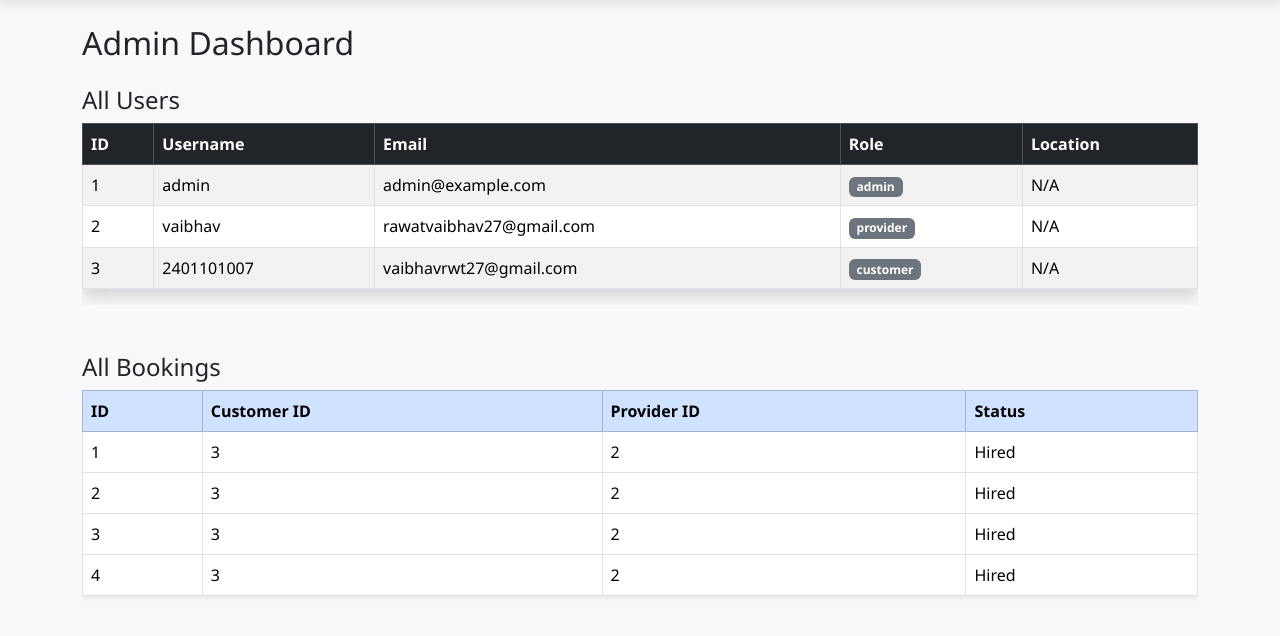
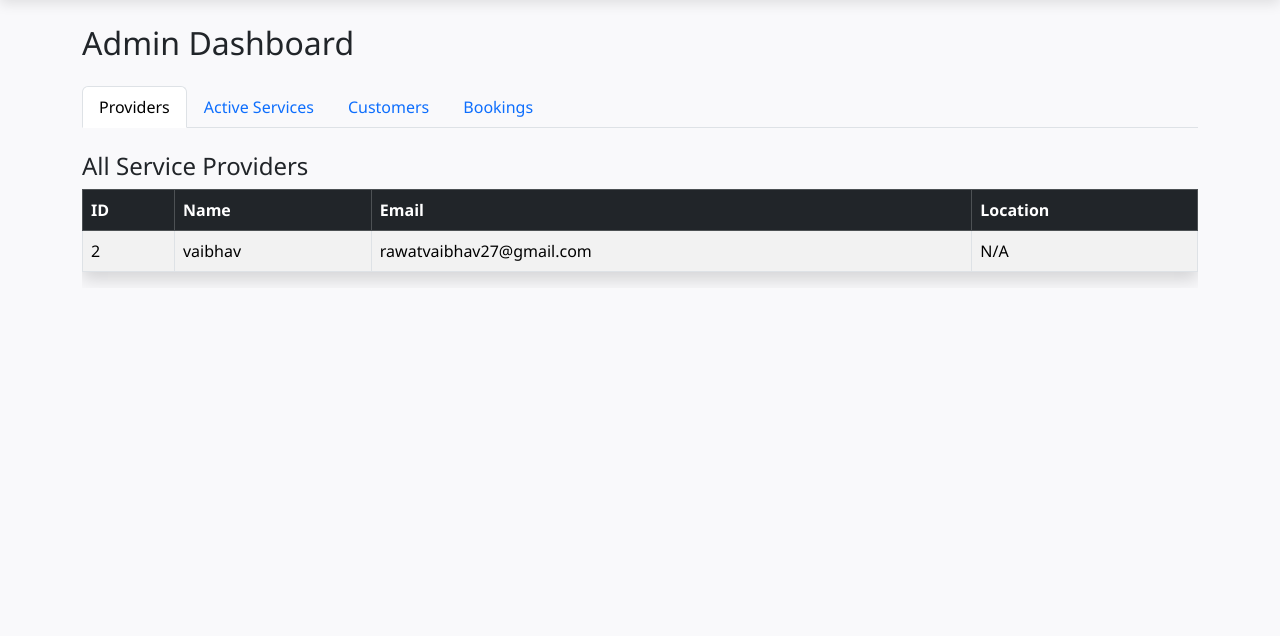
Before and after one commit to VaibhavRawat27/LocalLink-Smart-Local-Services-Platform, a Flask app: page /admin in a window 1280 px wide. Shown: the part 56-692 px from the top of the page. Run offline with Flask 3, Linux system fonts and the light colour scheme; a user stored in the database is signed in; data comes from the database, SQL or seed files in the repository; both versions use the stored data as it was after the commit.

Commit message:
update code

```diff
--- a/app.py
+++ b/app.py
@@ -4,6 +4,8 @@ from flask_login import LoginManager, UserMixin, login_user, login_required, log
 from werkzeug.security import generate_password_hash, check_password_hash
 from datetime import datetime
 import os
+from sqlalchemy.sql import func
+
 
 # -------------------- Flask Setup --------------------
 app = Flask(__name__)
@@ -40,12 +42,22 @@ class Service(db.Model):
 
     provider = db.relationship('User', backref='services')
 
+    @property
+    def avg_rating(self):
+        avg = db.session.query(func.avg(Booking.rating)).filter(
+            Booking.service_id == self.id,
+            Booking.rating > 0
+        ).scalar()
+        return round(avg, 1) if avg else 0
+
 class Booking(db.Model):
     id = db.Column(db.Integer, primary_key=True)
     customer_id = db.Column(db.Integer, db.ForeignKey('user.id'))
     provider_id = db.Column(db.Integer, db.ForeignKey('user.id'))
     service_id = db.Column(db.Integer, db.ForeignKey('service.id'))
     status = db.Column(db.String(50), default='Pending')
+    rating = db.Column(db.Integer, default=0)  # ⭐ NEW FIELD (0 means not rated yet)
+
 
 class Chat(db.Model):
     id = db.Column(db.Integer, primary_key=True)
@@ -63,7 +75,10 @@ def load_user(user_id):
 
 @app.route('/')
 def index():
-    return render_template('index.html')
+    services = Service.query.filter_by(is_available=True).all()
+    return render_template('index.html', services=services)
+
+
 
 @app.route('/register', methods=['GET', 'POST'])
 def register():
@@ -94,8 +109,15 @@ def login():
 
         login_user(user)
         flash('Logged in successfully!', 'success')
-        return redirect(url_for('index'))
+
+        # ✅ Redirect based on role
+        if user.role == "admin":
+            return redirect(url_for('admin'))
+        else:
+            return redirect(url_for('index'))
+
     return render_template('login.html')
+
 
 @app.route('/logout')
 @login_required
@@ -139,8 +161,9 @@ def services():
     if location:
         services = services.filter(Service.location.contains(location))
 
-    services = services.all()
+    services = services.all()  # ✅ Just fetch directly, no manual avg_rating assignment
     return render_template('services.html', services=services)
+
 
 @app.route('/hire/<int:service_id>')
 @login_required
@@ -149,8 +172,8 @@ def hire(service_id):
     new_booking = Booking(customer_id=current_user.id, provider_id=service.provider_id, service_id=service.id, status="Hired")
     db.session.add(new_booking)
     db.session.commit()
-    flash(f'You hired {service.name}! Chat is now enabled.', 'success')
-    return redirect(url_for('chat', provider_id=service.provider_id))
+    # flash(f'You hired {service.name}! Chat is now enabled.', 'success')
+    return redirect(url_for('rate_service', booking_id=new_booking.id))
 
 # ----------- Chat System ------------
 
@@ -168,6 +191,28 @@ def chat(provider_id):
     provider = User.query.get(provider_id)
     return render_template('chat.html', chats=chats, provider=provider)
 
+@app.route('/rate/<int:booking_id>', methods=['GET', 'POST'])
+@login_required
+def rate_service(booking_id):
+    booking = Booking.query.get_or_404(booking_id)
+
+    if booking.customer_id != current_user.id:
+        flash("You can only rate your own bookings.", "danger")
+        return redirect(url_for('index'))
+
+    if request.method == 'POST':
+        rating = int(request.form['rating'])
+        if 1 <= rating <= 5:
+            booking.rating = rating
+            db.session.commit()
+            flash("Thank you for rating!", "success")
+            return redirect(url_for('index'))
+        else:
+            flash("Invalid rating.", "danger")
+
+    return render_template('rate_service.html', booking=booking)
+
+
 # ----------- Admin Dashboard ------------
 
 @app.route('/admin')
@@ -176,9 +221,18 @@ def admin():
     if current_user.role != 'admin':
         flash('Admin access only.', 'danger')
         return redirect(url_for('index'))
-    users = User.query.all()
+
+    providers = User.query.filter_by(role='provider').all()
+    customers = User.query.filter_by(role='customer').all()
+    active_services = Service.query.filter_by(is_available=True).all()
     bookings = Booking.query.all()
-    return render_template('admin_dashboard.html', users=users, bookings=bookings)
+
+    return render_template('admin_dashboard.html',
+                           providers=providers,
+                           customers=customers,
+                           active_services=active_services,
+                           bookings=bookings)
+
 
 # -------------------- Run & Auto Admin Creation --------------------
 
--- a/templates/admin_dashboard.html
+++ b/templates/admin_dashboard.html
@@ -2,32 +2,109 @@
 {% block content %}
 <h2 class="mb-4">Admin Dashboard</h2>
 
-<h4>All Users</h4>
-<div class="table-responsive mb-5">
+<!-- ✅ Tabs Navigation -->
+<ul class="nav nav-tabs mb-4" id="adminTabs" role="tablist">
+    <li class="nav-item" role="presentation">
+        <button class="nav-link active" id="providers-tab" data-bs-toggle="tab" data-bs-target="#providers" type="button" role="tab">Providers</button>
+    </li>
+    <li class="nav-item" role="presentation">
+        <button class="nav-link" id="services-tab" data-bs-toggle="tab" data-bs-target="#services" type="button" role="tab">Active Services</button>
+    </li>
+    <li class="nav-item" role="presentation">
+        <button class="nav-link" id="customers-tab" data-bs-toggle="tab" data-bs-target="#customers" type="button" role="tab">Customers</button>
+    </li>
+    <li class="nav-item" role="presentation">
+        <button class="nav-link" id="bookings-tab" data-bs-toggle="tab" data-bs-target="#bookings" type="button" role="tab">Bookings</button>
+    </li>
+</ul>
+
+<div class="tab-content" id="adminTabsContent">
+
+    <!-- ✅ Providers Tab -->
+    <div class="tab-pane fade show active" id="providers" role="tabpanel">
+        <h4>All Service Providers</h4>
+        <div class="table-responsive">
             <table class="table table-striped table-bordered shadow">
                 <thead class="table-dark">
                     <tr>
                         <th>ID</th>
-                <th>Username</th>
+                        <th>Name</th>
                         <th>Email</th>
-                <th>Role</th>
                         <th>Location</th>
                     </tr>
                 </thead>
                 <tbody>
-            {% for user in users %}
+                    {% for user in providers %}
                     <tr>
                         <td>{{ user.id }}</td>
                         <td>{{ user.username }}</td>
                         <td>{{ user.email }}</td>
-                <td><span class="badge bg-secondary">{{ user.role }}</span></td>
                         <td>{{ user.location or "N/A" }}</td>
                     </tr>
                     {% endfor %}
                 </tbody>
             </table>
         </div>
+    </div>
 
+    <!-- ✅ Active Services Tab -->
+    <div class="tab-pane fade" id="services" role="tabpanel">
+        <h4>All Active Services</h4>
+        <div class="table-responsive">
+            <table class="table table-bordered table-hover shadow-sm">
+                <thead class="table-primary">
+                    <tr>
+                        <th>ID</th>
+                        <th>Name</th>
+                        <th>Provider ID</th>
+                        <th>Price</th>
+                        <th>Location</th>
+                    </tr>
+                </thead>
+                <tbody>
+                    {% for s in active_services %}
+                    <tr>
+                        <td>{{ s.id }}</td>
+                        <td>{{ s.name }}</td>
+                        <td>{{ s.provider_id }}</td>
+                        <td>₹{{ s.price }}</td>
+                        <td>{{ s.location }}</td>
+                    </tr>
+                    {% endfor %}
+                </tbody>
+            </table>
+        </div>
+    </div>
+
+    <!-- ✅ Customers Tab -->
+    <div class="tab-pane fade" id="customers" role="tabpanel">
+        <h4>All Customers</h4>
+        <div class="table-responsive">
+            <table class="table table-striped table-bordered shadow">
+                <thead class="table-dark">
+                    <tr>
+                        <th>ID</th>
+                        <th>Name</th>
+                        <th>Email</th>
+                        <th>Location</th>
+                    </tr>
+                </thead>
+                <tbody>
+                    {% for c in customers %}
+                    <tr>
+                        <td>{{ c.id }}</td>
+                        <td>{{ c.username }}</td>
+                        <td>{{ c.email }}</td>
+                        <td>{{ c.location or "N/A" }}</td>
+                    </tr>
+                    {% endfor %}
+                </tbody>
+            </table>
+        </div>
+    </div>
+
+    <!-- ✅ Bookings Tab -->
+    <div class="tab-pane fade" id="bookings" role="tabpanel">
         <h4>All Bookings</h4>
         <div class="table-responsive">
             <table class="table table-bordered table-hover shadow-sm">
@@ -40,15 +117,18 @@
                     </tr>
                 </thead>
                 <tbody>
-            {% for booking in bookings %}
+                    {% for b in bookings %}
                     <tr>
-                <td>{{ booking.id }}</td>
-                <td>{{ booking.customer_id }}</td>
-                <td>{{ booking.provider_id }}</td>
-                <td>{{ booking.status }}</td>
+                        <td>{{ b.id }}</td>
+                        <td>{{ b.customer_id }}</td>
+                        <td>{{ b.provider_id }}</td>
+                        <td>{{ b.status }}</td>
                     </tr>
                     {% endfor %}
                 </tbody>
             </table>
         </div>
+    </div>
+
+</div>
 {% endblock %}
--- a/templates/base.html
+++ b/templates/base.html
@@ -36,5 +36,7 @@
     {% endwith %}
     {% block content %}{% endblock %}
 </div>
+<script src="https://cdn.jsdelivr.net/npm/bootstrap@5.3.2/dist/js/bootstrap.bundle.min.js"></script>
+
 </body>
 </html>
```
Also changed, not shown: templates/index.html (+29 -35 lines), templates/rate_service.html (added, +18 -0 lines), templates/services.html (+18 -1 lines), local_services.db. Lines whose indentation alone changed are shown as unchanged.
